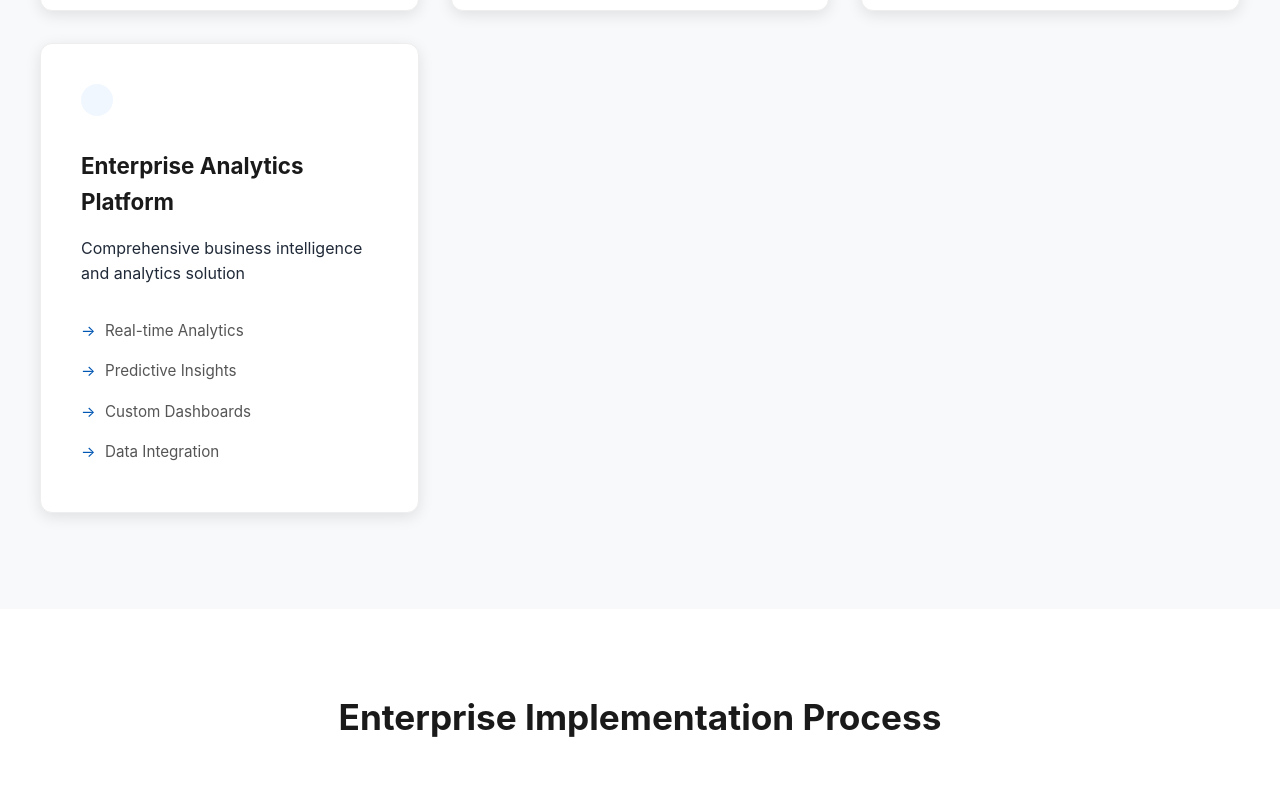
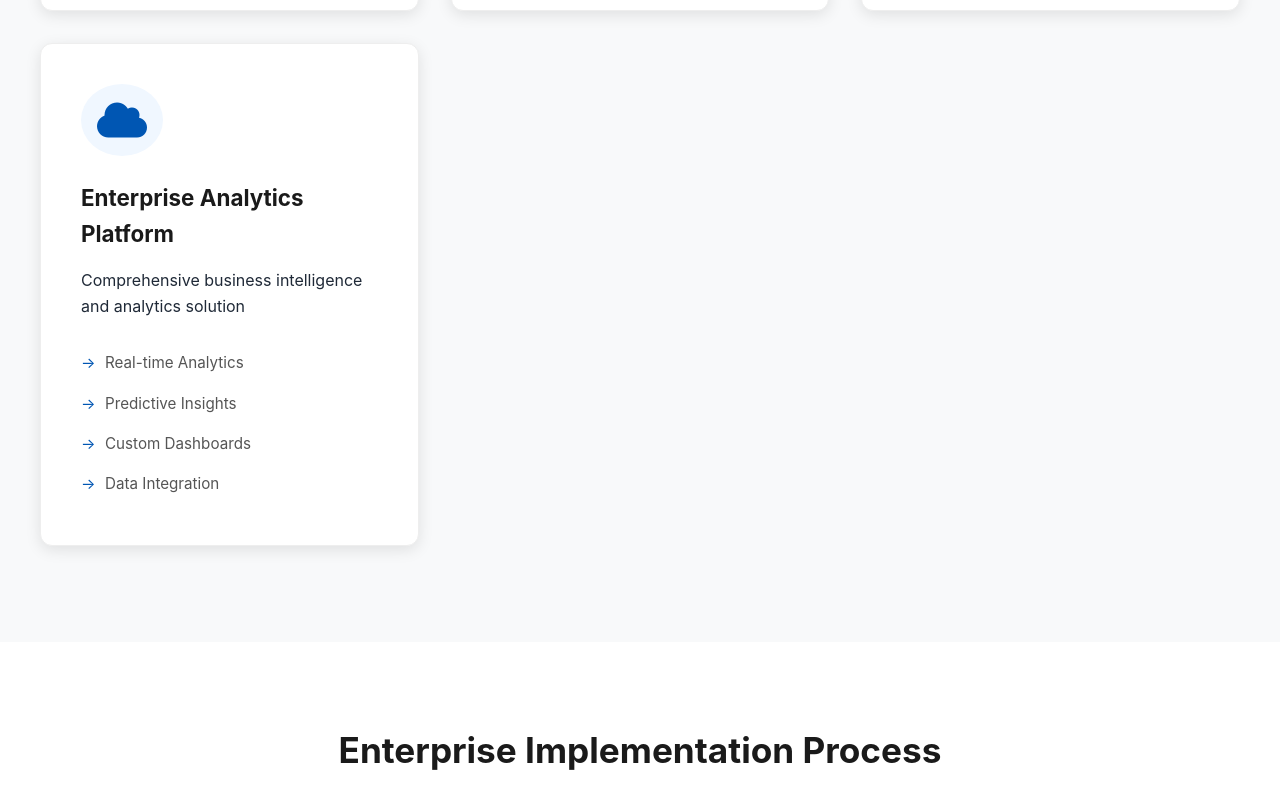
Before and after one commit to theaifolks/TheAiFolks, a plain HTML site: page ai-solutions.html in a window 1280 px wide. Shown: the part 1331-2121 px from the top of the page. Drawn offline with Linux system fonts and the light colour scheme.

Commit message:
fix: Fixed icon

```diff
--- a/ai-solutions.html
+++ b/ai-solutions.html
@@ -60,7 +60,7 @@
                 </ul>
             </div>
             <div class="service-card">
-                <i class="fas fa-chart-network"></i>
+                <i class="fas fa-cloud"></i>
                 <h3>Enterprise Analytics Platform</h3>
                 <p>Comprehensive business intelligence and analytics solution</p>
                 <ul>
```
